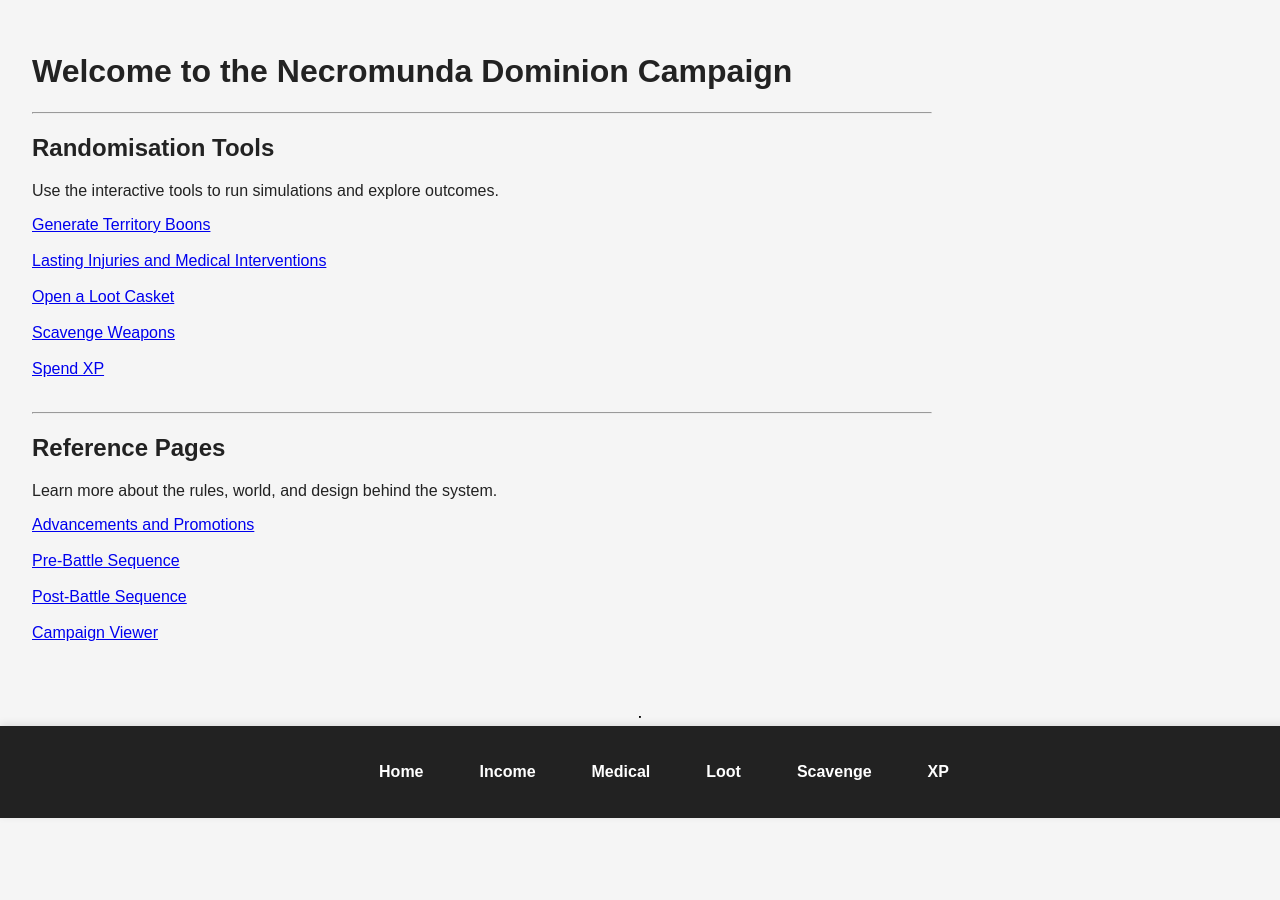
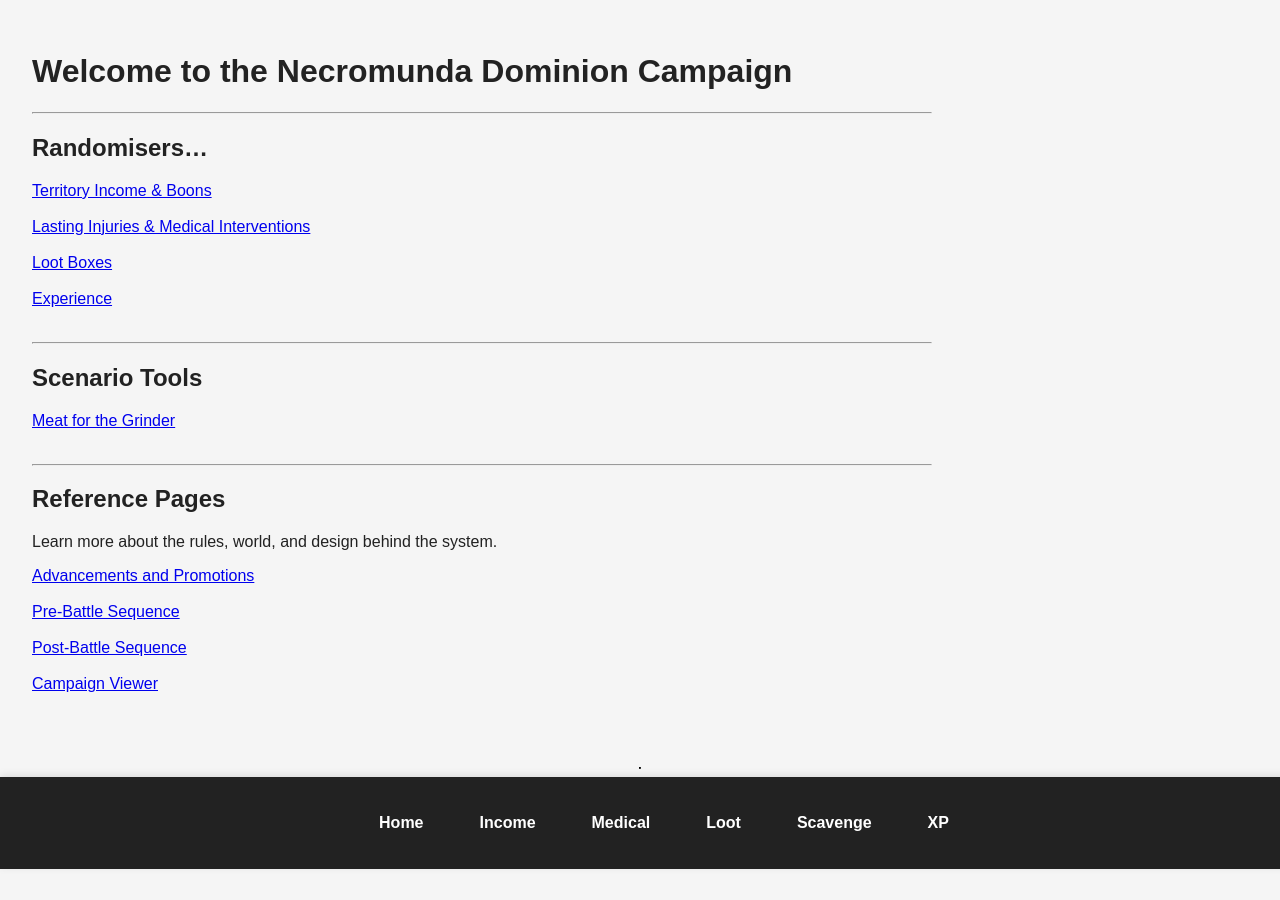
Before and after one commit to sdlivingston001-code/BadCredit, a Jekyll site: the page built from index.md, in a window 1280 px wide. Built offline with Jekyll 4.4.1, drawn with Linux system fonts in a browser that asks for light colours.

```diff
--- a/index.md
+++ b/index.md
@@ -8,20 +8,20 @@
 
 ---
 
-## Randomisation Tools
+## Randomisers...
 
-Use the interactive tools to run simulations and explore outcomes.
+[Territory Income & Boons]({{ site.baseurl }}/tools/territoryPage.html)<br><br>
+[Lasting Injuries & Medical Interventions]({{ site.baseurl }}/tools/lastingInjuriesPage.html)<br><br>
+[Loot Boxes]({{ site.baseurl }}/tools/lootBox.html)<br><br>
+[Experience]({{ site.baseurl }}/tools/xpTables.html)<br><br>
 
-[Generate Territory Boons]({{ site.baseurl }}/tools/territoryPage.html)<br><br>
-[Lasting Injuries and Medical Interventions]({{ site.baseurl }}/tools/lastingInjuriesPage.html)<br><br>
-[Open a Loot Casket]({{ site.baseurl }}/tools/lootBox.html)<br><br>
-[Scavenge Weapons]({{ site.baseurl }}/tools/scavengedWeapons.html)<br><br>
-[Spend XP]({{ site.baseurl }}/tools/xpTables.html)<br><br>
+---
+## Scenario Tools
+[Meat for the Grinder]({{ site.baseurl }}/tools/scavengedWeapons.html)<br><br>
+
 
 
 ---
-
-
 ## Reference Pages
 
 Learn more about the rules, world, and design behind the system.
--- a/tools/lastingInjuriesPage.html
+++ b/tools/lastingInjuriesPage.html
@@ -4,7 +4,7 @@
 ---
 
 <h1>Welcome to the Emergency Room!</h1>
-
+<p>Generators on this page reflect the campaigns' House rules (no <b>Into Recovery</b>, or <b>Convalescence</b>).</p>
 <h2>Lasting Injuries</h2>
 
 <div id="lasting-injuries-container"></div>
```
Also changed, not shown: assets/js/campaignViewerEngine.js (+13 -0 lines), assets/js/lootBoxEngine.js (+15 -0 lines), assets/js/lootBoxUI.js (+24 -13 lines), assets/js/territoryUI.js (+12 -4 lines), tools/lootBox.html (+11 -1 lines).
